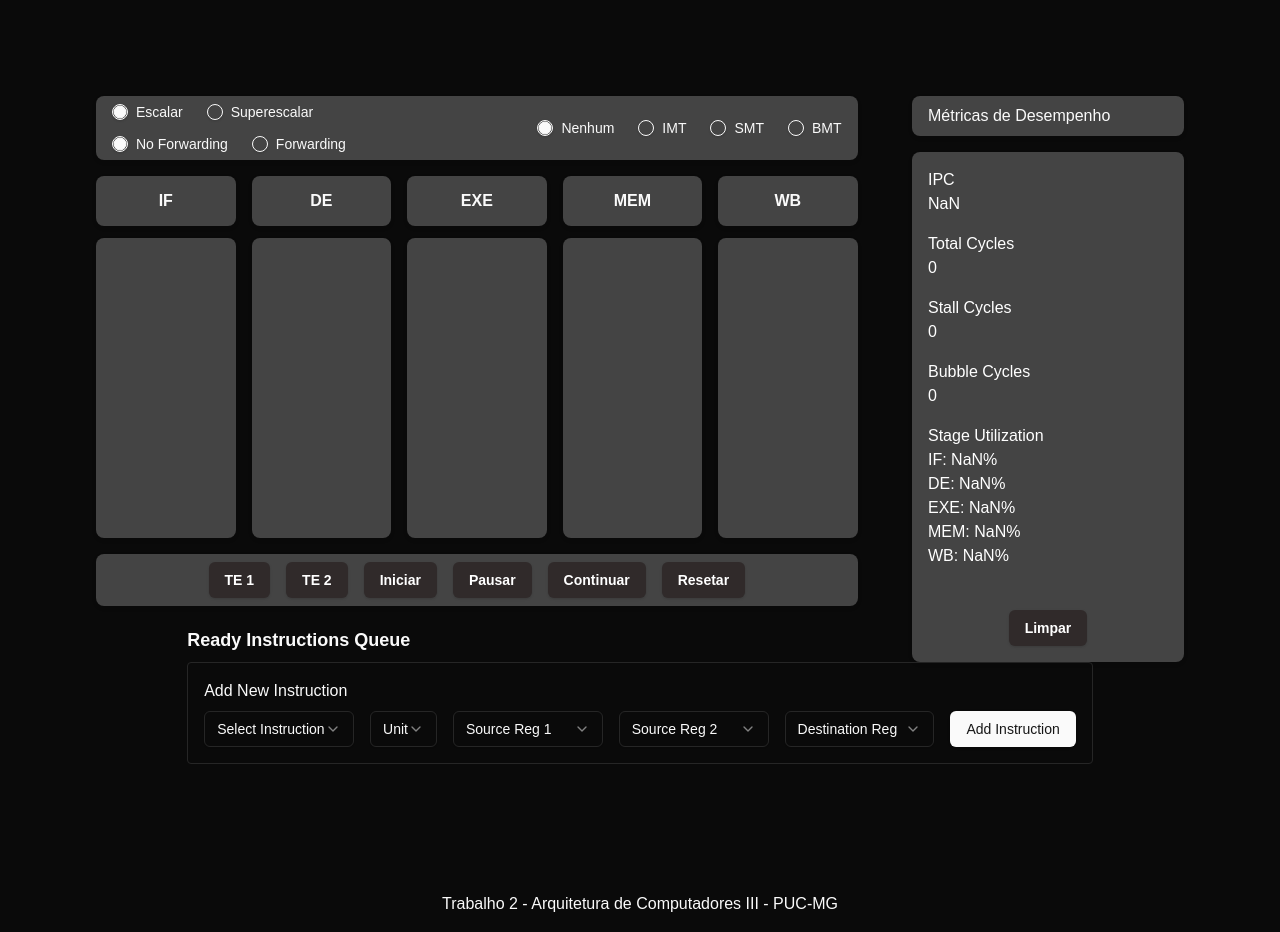
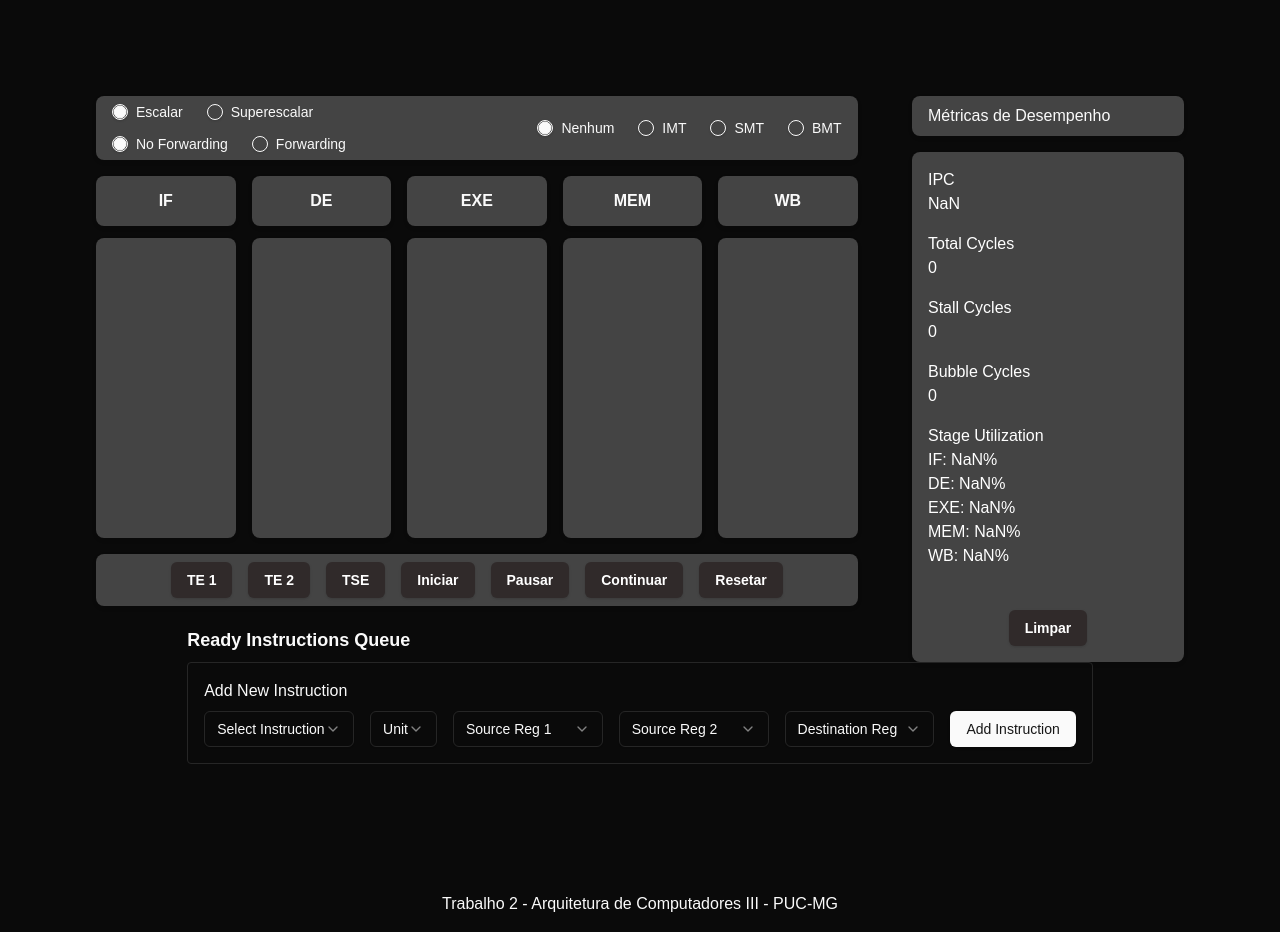
Before and after one commit to WKO8/pipeline-simulator, a Next.js app: page / in a window 1280 px wide. Built offline with nearby package versions, Linux system fonts and the light colour scheme.

Commit message:
Add test case for superscalar

```diff
--- a/src/app/components/Layout/Layout.tsx
+++ b/src/app/components/Layout/Layout.tsx
@@ -36,11 +36,10 @@ const Layout = () => {
     const instructions = [
         { value: "ADD", type: "RR", resourceUnit: "ALU1" as const, latency: 1 },
         { value: "SUB", type: "RR", resourceUnit: "ALU1" as const, latency: 1 },
-        { value: "MUL", type: "RI", resourceUnit: "ALU2" as const, latency: 4 },
-        { value: "DIV", type: "RI", resourceUnit: "ALU2" as const, latency: 4 },
+        { value: "MUL", type: "RI", resourceUnit: "MUL" as const, latency: 4 },
+        { value: "DIV", type: "RI", resourceUnit: "MUL" as const, latency: 4 },
         { value: "LW", type: "RM", resourceUnit: "LSU" as const, latency: 3 },
         { value: "SW", type: "RM", resourceUnit: "LSU" as const, latency: 3 },
-        { value: "BEQ", type: "B", resourceUnit: "BRU" as const, latency: 2 }
     ];
 
     const getRandomRegister = () => Math.floor(Math.random() * 32); // RISC-V has 32 registers
@@ -206,6 +205,97 @@ const Layout = () => {
 
   }
 
+  const handleSuperscalarTest = () => {
+    const instructions = [
+      {
+        value: "ADD",
+        type: "RR",
+        color: "#4f793b",
+        resourceUnit: "ALU1" as const,
+        latency: 1,
+        stage: "EXE" as const,
+        sourceReg1: { number: 2, value: 0 },
+        sourceReg2: { number: 3, value: 0 },
+        destReg: { number: 1, value: 0 },
+        remainingLatency: 1
+      },
+      {
+        value: "LW",
+        type: "RM",
+        color: "#44536e",
+        resourceUnit: "LSU" as const,
+        latency: 1,
+        stage: "EXE" as const,
+        sourceReg1: { number: 12, value: 0 },
+        sourceReg2: { number: 5, value: 0 },
+        destReg: { number: 10, value: 0 },
+        remainingLatency: 1
+      },
+      {
+        value: "ADD",
+        type: "RR",
+        color: "#af6533",
+        resourceUnit: "ALU2" as const,
+        latency: 1,
+        stage: "EXE" as const,
+        sourceReg1: { number: 1, value: 0 },
+        sourceReg2: { number: 6, value: 0 },
+        destReg: { number: 5, value: 0 },
+        remainingLatency: 1
+      },
+      {
+        value: "MUL",
+        type: "RI",
+        color: "#286aa8",
+        resourceUnit: "MUL" as const,
+        latency: 1,
+        stage: "EXE" as const,
+        sourceReg1: { number: 4, value: 0 },
+        sourceReg2: { number: 8, value: 0 },
+        destReg: { number: 7, value: 0 },
+        remainingLatency: 1
+      },
+      {
+        value: "ADD",
+        type: "RR",
+        color: "#503b2d",
+        resourceUnit: "ALU2" as const,
+        latency: 1,
+        stage: "EXE" as const,
+        sourceReg1: { number: 7, value: 0 },
+        sourceReg2: { number: 3, value: 0 },
+        destReg: { number: 2, value: 0 },
+        remainingLatency: 1
+      },
+      {
+        value: "ADD",
+        type: "RR",
+        color: "#972a8e",
+        resourceUnit: "ALU2" as const,
+        latency: 1,
+        stage: "EXE" as const,
+        sourceReg1: { number: 4, value: 0 },
+        sourceReg2: { number: 10, value: 0 },
+        destReg: { number: 9, value: 0 },
+        remainingLatency: 1
+      },
+      {
+        value: "ADD",
+        type: "RR",
+        color: "#616ea5",
+        resourceUnit: "ALU2" as const,
+        latency: 1,
+        stage: "EXE" as const,
+        sourceReg1: { number: 4, value: 0 },
+        sourceReg2: { number: 6, value: 0 },
+        destReg: { number: 11, value: 0 },
+        remainingLatency: 1
+      }
+    ]
+
+    instructions.map(i => addInstruction(i));
+  }
+
   const handleGenerate = () => {
     const instructionGenerator = generateRandomInstruction();
 
@@ -307,6 +397,7 @@ const Layout = () => {
           <div className={styles.actionButtons}>
             <Button onClick={handleScalarTest1} className={styles.actionButton}>TE 1</Button>
             <Button onClick={handleScalarTest2} className={styles.actionButton}>TE 2</Button>
+            <Button onClick={handleSuperscalarTest} className={styles.actionButton}>TSE</Button>
 
             {/* <Button onClick={handleGenerate} className={styles.actionButton}>Gerar Instruções</Button> */}
             <Button onClick={handleStart} className={styles.actionButton}>Iniciar</Button>
--- a/src/contexts/PipelineContext.tsx
+++ b/src/contexts/PipelineContext.tsx
@@ -357,8 +357,8 @@ export const PipelineProvider = ({ children }: { children: React.ReactNode }) =>
                 const resourceInUse = {
                     ALU1: 0,
                     ALU2: 0,
-                    LSU: 0,
-                    BRU: 0
+                    MUL: 0,
+                    LSU: 0
                 };
 
                 withoutCompletedInstructions
--- a/src/types/PipelineTypes.tsx
+++ b/src/types/PipelineTypes.tsx
@@ -16,7 +16,7 @@ export interface Instruction {
     color: string;
     type: string;
     stage: 'IF' | 'DE' | 'EXE' | 'MEM' | 'WB';
-    resourceUnit?: 'ALU1' | 'ALU2' | 'LSU' | 'BRU';
+    resourceUnit?: 'ALU1' | 'ALU2' | 'MUL' | 'LSU';
     sourceReg1?: Register;
     sourceReg2?: Register;
     destReg?: Register;
```
